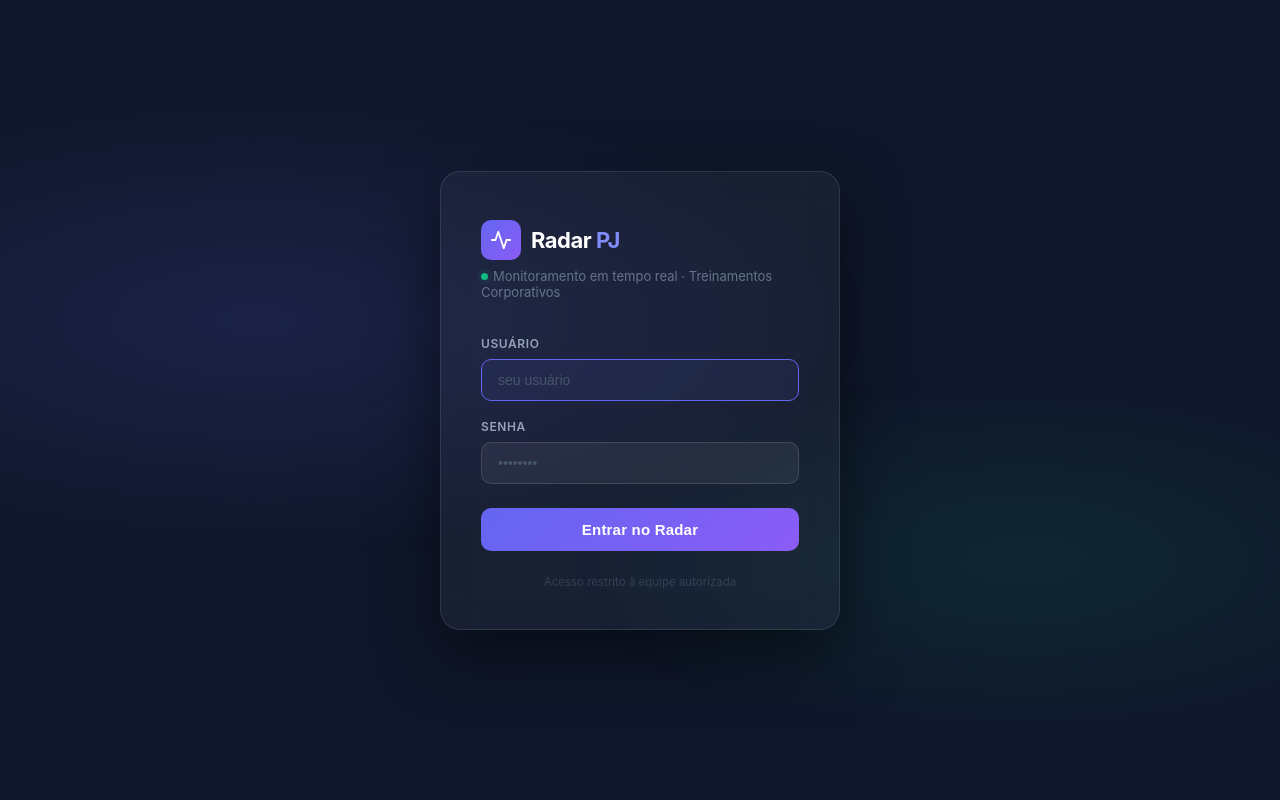
After one commit to eduardoendo-hub/botpj, a FastAPI app: template app/templates/radar_login.html in a window 1280 px wide. The commit adds this page. Run offline with FastAPI, Linux system fonts and the light colour scheme; the template is opened without the code that fills it, so the values that code supplies are empty.

Commit message:
feat: dedicated /radar/login page with independent auth (radar_sid cookie)
- New GET /radar/login — shows branded Radar login page (dark theme)
- New POST /radar/login — validates credentials, sets radar_sid cookie (7d)
- New GET /radar/logout — clears radar_sid and redirects to /radar/login
- /radar now redirects unauthenticated users to /radar/login (not /admin/login)
- radar_login.html: clean dark SPA-style login with animated bg and live dot
- Added logout button to radar.html header

Co-Authored-By: Claude Sonnet 4.6 <noreply@anthropic.com>

```diff
--- a/app/api/radar.py
+++ b/app/api/radar.py
@@ -2,17 +2,20 @@
 Radar — painel de monitoramento em tempo real dos leads PJ.
 
 Rota separada do /admin, acessível pela diretoria em /radar.
-Autenticação reutiliza a sessão do admin (mesmo cookie session_id).
+Login próprio em /radar/login — mesmas credenciais do admin, cookie separado (radar_sid).
 """
 
 import logging
+import secrets
 from datetime import datetime, timezone, timedelta
 from typing import List, Dict, Any
 
-from fastapi import APIRouter, Request
-from fastapi.responses import HTMLResponse, JSONResponse
+from fastapi import APIRouter, Request, Form
+from fastapi.responses import HTMLResponse, JSONResponse, RedirectResponse
 from fastapi.templating import Jinja2Templates
+from starlette.status import HTTP_303_SEE_OTHER
 
+from app.core.config import settings
 from app.core.database import (
     get_all_leads, get_bot_session, get_db,
 )
@@ -22,9 +25,25 @@ logger = logging.getLogger(__name__)
 router = APIRouter(prefix="/radar")
 templates = Jinja2Templates(directory="app/templates")
 
-# ── Helpers de autenticação (mesma lógica do admin) ──────────────────────────
+# ── Helpers de autenticação (cookie radar_sid — independente do admin) ────────
 
-async def _session_username(session_id: str) -> str:
+_COOKIE = "radar_sid"
+
+
+async def _radar_session_create(session_id: str, username: str):
+    db = await get_db()
+    try:
+        await db.execute(
+            "INSERT OR REPLACE INTO admin_sessions (session_id, username, expires_at) "
+            "VALUES (?, ?, datetime('now', '+7 days'))",
+            (session_id, f"radar:{username}")
+        )
+        await db.commit()
+    finally:
+        await db.close()
+
+
+async def _radar_session_username(session_id: str) -> str:
     if not session_id:
         return ""
     db = await get_db()
@@ -34,18 +53,31 @@ async def _session_username(session_id: str) -> str:
             (session_id,)
         )
         row = await cursor.fetchone()
-        return row["username"] if row else ""
+        val = row["username"] if row else ""
+        # aceita sessões radar:* ou sessões admin normais
+        if val.startswith("radar:"):
+            return val[6:]
+        return val if val else ""
+    finally:
+        await db.close()
+
+
+async def _radar_session_delete(session_id: str):
+    db = await get_db()
+    try:
+        await db.execute("DELETE FROM admin_sessions WHERE session_id=?", (session_id,))
+        await db.commit()
     finally:
         await db.close()
 
 
 async def _require_auth(request: Request):
-    """Redireciona para /admin/login se não autenticado."""
+    """Redireciona para /radar/login se não autenticado."""
     from fastapi import HTTPException
-    session_id = request.cookies.get("session_id", "")
-    username = await _session_username(session_id)
+    session_id = request.cookies.get(_COOKIE, "")
+    username = await _radar_session_username(session_id)
     if not username:
-        raise HTTPException(status_code=303, headers={"Location": "/admin/login"})
+        raise HTTPException(status_code=303, headers={"Location": "/radar/login"})
     return username
 
 
@@ -156,6 +188,46 @@ def _map_status(stage: str, status_conversa: str | None) -> str:
 
 # ── Rotas ─────────────────────────────────────────────────────────────────────
 
+@router.get("/login", response_class=HTMLResponse)
+async def radar_login_page(request: Request):
+    """Tela de login dedicada ao Radar."""
+    return templates.TemplateResponse("radar_login.html", {"request": request})
+
+
+@router.post("/login")
+async def radar_login(
+    request: Request,
+    username: str = Form(...),
+    password: str = Form(...),
+):
+    """Autentica e redireciona para /radar."""
+    valid = (
+        (username == settings.admin_username and password == settings.admin_password)
+        or (username == "consultor" and password == settings.consultant_password)
+    )
+    if valid:
+        sid = secrets.token_hex(32)
+        await _radar_session_create(sid, username)
+        response = RedirectResponse(url="/radar", status_code=HTTP_303_SEE_OTHER)
+        response.set_cookie(_COOKIE, sid, httponly=True, max_age=7 * 86400)
+        return response
+    return templates.TemplateResponse(
+        "radar_login.html",
+        {"request": request, "error": "Usuário ou senha inválidos"},
+        status_code=401,
+    )
+
+
+@router.get("/logout")
+async def radar_logout(request: Request):
+    sid = request.cookies.get(_COOKIE, "")
+    if sid:
+        await _radar_session_delete(sid)
+    resp = RedirectResponse(url="/radar/login", status_code=HTTP_303_SEE_OTHER)
+    resp.delete_cookie(_COOKIE)
+    return resp
+
+
 @router.get("", response_class=HTMLResponse)
 async def radar_page(request: Request):
     """Página principal do Radar — SPA React carregada via CDN."""
--- a/app/templates/radar.html
+++ b/app/templates/radar.html
@@ -342,6 +342,9 @@ function Radar() {
             <a href={window.location.pathname.replace(/\/radar.*$/, "/admin")} className="flex items-center gap-1.5 text-xs text-slate-500 bg-white border border-slate-200 px-3 py-2 rounded-lg hover:bg-slate-50 transition-colors">
               <Icon name="settings" size={13} /> Admin
             </a>
+            <a href={window.location.pathname.replace(/\/radar.*$/, "/radar/logout")} className="flex items-center gap-1.5 text-xs text-slate-500 bg-white border border-slate-200 px-3 py-2 rounded-lg hover:bg-slate-50 transition-colors">
+              <Icon name="log-out" size={13} /> Sair
+            </a>
           </div>
         </div>
       </header>
--- /dev/null
+++ b/app/templates/radar_login.html
@@ -0,0 +1,199 @@
+<!DOCTYPE html>
+<html lang="pt-BR">
+<head>
+  <meta charset="UTF-8" />
+  <meta name="viewport" content="width=device-width, initial-scale=1.0" />
+  <title>Radar PJ — Acesso</title>
+  <style>
+    *, *::before, *::after { box-sizing: border-box; margin: 0; padding: 0; }
+
+    body {
+      min-height: 100vh;
+      display: flex;
+      align-items: center;
+      justify-content: center;
+      background: #0f172a;
+      font-family: -apple-system, BlinkMacSystemFont, "Segoe UI", Roboto, sans-serif;
+      overflow: hidden;
+    }
+
+    /* Fundo animado */
+    body::before {
+      content: "";
+      position: fixed;
+      inset: 0;
+      background:
+        radial-gradient(ellipse 80% 50% at 20% 40%, rgba(99,102,241,.15) 0%, transparent 60%),
+        radial-gradient(ellipse 60% 40% at 80% 70%, rgba(16,185,129,.10) 0%, transparent 60%);
+      pointer-events: none;
+    }
+
+    .card {
+      position: relative;
+      width: 100%;
+      max-width: 400px;
+      background: rgba(255,255,255,.04);
+      border: 1px solid rgba(255,255,255,.10);
+      border-radius: 20px;
+      padding: 48px 40px 40px;
+      backdrop-filter: blur(16px);
+      box-shadow: 0 24px 64px rgba(0,0,0,.5);
+    }
+
+    .logo {
+      display: flex;
+      align-items: center;
+      gap: 10px;
+      margin-bottom: 8px;
+    }
+
+    .logo-icon {
+      width: 40px;
+      height: 40px;
+      background: linear-gradient(135deg, #6366f1, #8b5cf6);
+      border-radius: 10px;
+      display: flex;
+      align-items: center;
+      justify-content: center;
+    }
+
+    .logo-icon svg { width: 22px; height: 22px; }
+
+    .logo-text {
+      font-size: 22px;
+      font-weight: 700;
+      color: #fff;
+      letter-spacing: -.5px;
+    }
+
+    .logo-text span { color: #818cf8; }
+
+    .subtitle {
+      font-size: 13px;
+      color: #64748b;
+      margin-bottom: 36px;
+    }
+
+    .field { margin-bottom: 18px; }
+
+    label {
+      display: block;
+      font-size: 12px;
+      font-weight: 600;
+      color: #94a3b8;
+      text-transform: uppercase;
+      letter-spacing: .6px;
+      margin-bottom: 8px;
+    }
+
+    input {
+      width: 100%;
+      background: rgba(255,255,255,.06);
+      border: 1px solid rgba(255,255,255,.12);
+      border-radius: 10px;
+      padding: 12px 16px;
+      font-size: 14px;
+      color: #f1f5f9;
+      outline: none;
+      transition: border-color .2s, background .2s;
+    }
+
+    input::placeholder { color: #475569; }
+
+    input:focus {
+      border-color: #6366f1;
+      background: rgba(99,102,241,.08);
+    }
+
+    .error-msg {
+      background: rgba(239,68,68,.12);
+      border: 1px solid rgba(239,68,68,.25);
+      border-radius: 8px;
+      padding: 10px 14px;
+      font-size: 13px;
+      color: #fca5a5;
+      margin-bottom: 20px;
+      display: flex;
+      align-items: center;
+      gap: 8px;
+    }
+
+    .btn {
+      width: 100%;
+      background: linear-gradient(135deg, #6366f1, #8b5cf6);
+      color: #fff;
+      border: none;
+      border-radius: 10px;
+      padding: 13px;
+      font-size: 15px;
+      font-weight: 600;
+      cursor: pointer;
+      transition: opacity .2s, transform .1s;
+      margin-top: 6px;
+      letter-spacing: .2px;
+    }
+
+    .btn:hover { opacity: .9; }
+    .btn:active { transform: scale(.98); }
+
+    .footer-note {
+      text-align: center;
+      font-size: 11.5px;
+      color: #334155;
+      margin-top: 24px;
+    }
+
+    /* Pulse dot */
+    .live-dot {
+      display: inline-block;
+      width: 7px; height: 7px;
+      background: #10b981;
+      border-radius: 50%;
+      margin-right: 5px;
+      animation: pulse 2s infinite;
+      vertical-align: middle;
+    }
+    @keyframes pulse {
+      0%,100% { box-shadow: 0 0 0 0 rgba(16,185,129,.5); }
+      50%      { box-shadow: 0 0 0 5px rgba(16,185,129,0); }
+    }
+  </style>
+</head>
+<body>
+  <div class="card">
+
+    <div class="logo">
+      <div class="logo-icon">
+        <svg viewBox="0 0 24 24" fill="none" stroke="white" stroke-width="2" stroke-linecap="round" stroke-linejoin="round">
+          <path d="M22 12h-4l-3 9L9 3l-3 9H2"/>
+        </svg>
+      </div>
+      <div class="logo-text">Radar <span>PJ</span></div>
+    </div>
+    <p class="subtitle"><span class="live-dot"></span>Monitoramento em tempo real · Treinamentos Corporativos</p>
+
+    {% if error %}
+    <div class="error-msg">
+      <svg width="15" height="15" viewBox="0 0 24 24" fill="none" stroke="currentColor" stroke-width="2">
+        <circle cx="12" cy="12" r="10"/><line x1="12" y1="8" x2="12" y2="12"/><line x1="12" y1="16" x2="12.01" y2="16"/>
+      </svg>
+      {{ error }}
+    </div>
+    {% endif %}
+
+    <form method="POST" action="{{ request.url.path }}">
+      <div class="field">
+        <label>Usuário</label>
+        <input type="text" name="username" placeholder="seu usuário" autocomplete="username" required autofocus />
+      </div>
+      <div class="field">
+        <label>Senha</label>
+        <input type="password" name="password" placeholder="••••••••" autocomplete="current-password" required />
+      </div>
+      <button type="submit" class="btn">Entrar no Radar</button>
+    </form>
+
+    <p class="footer-note">Acesso restrito à equipe autorizada</p>
+  </div>
+</body>
+</html>
```
